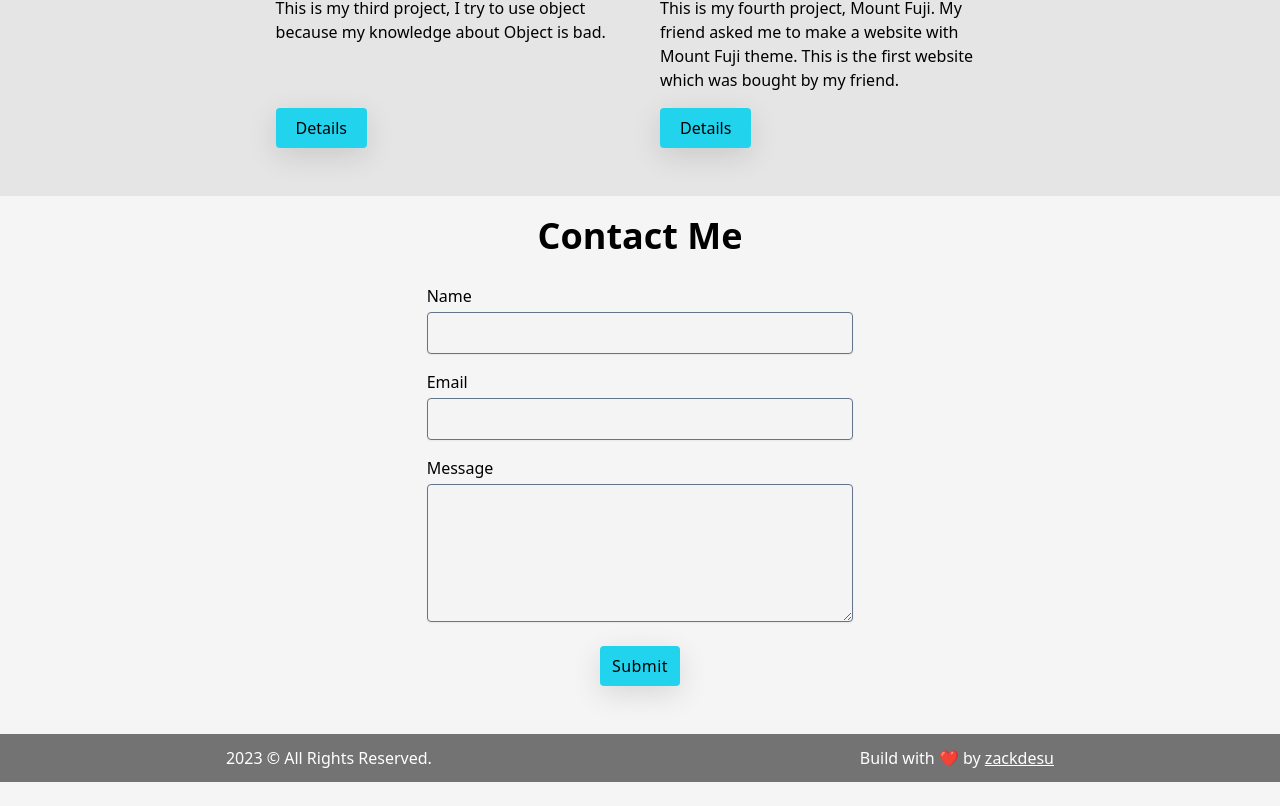
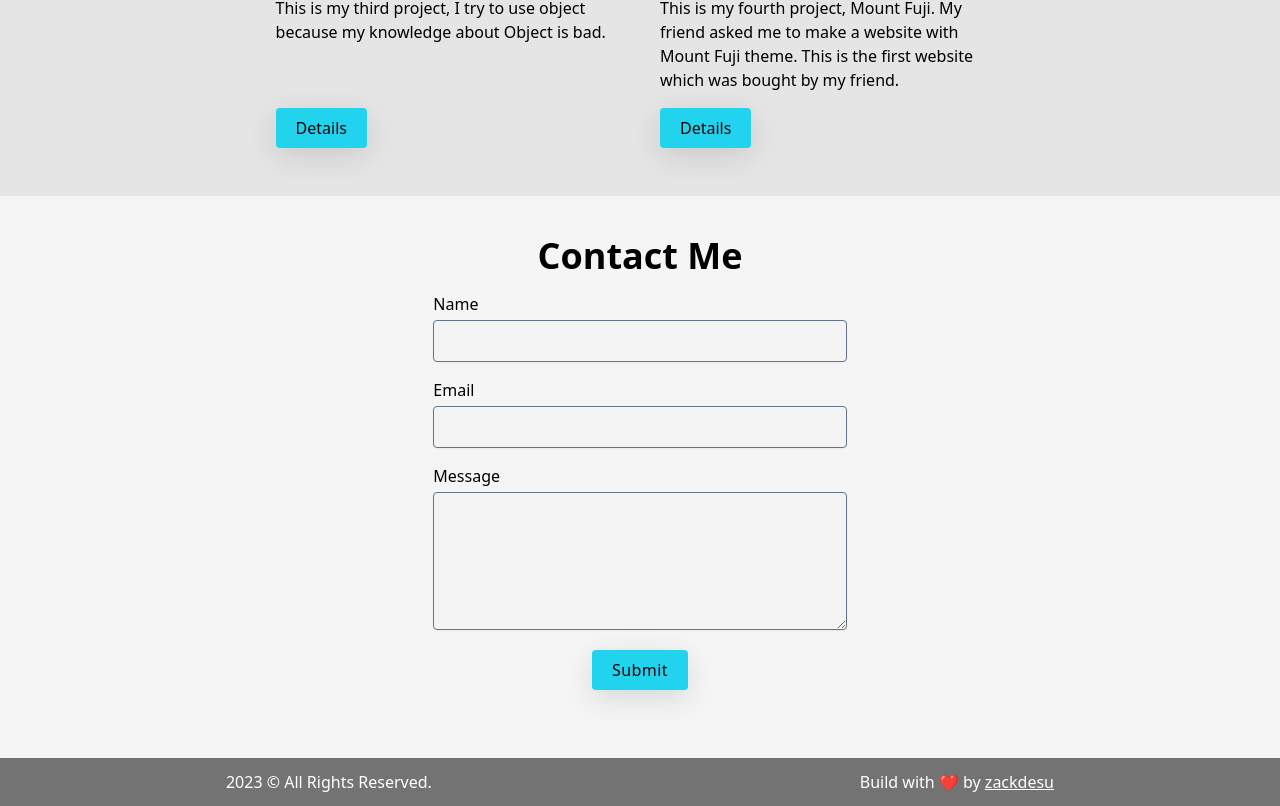
Before and after one commit to zackdesu/portfolio, a Next.js app: page / in a window 1280 px wide. Shown: the part 2683-3489 px from the top of the page. Before the commit the page ends 3465 px from the top, so only its background shows below. Built offline with nearby package versions, Linux system fonts and the light colour scheme.

Commit message:
update button and remove margin h1

```diff
--- a/app/contact.jsx
+++ b/app/contact.jsx
@@ -66,10 +66,10 @@ const Contact = () => {
 
   return (
     <div
-      className="flex flex-col items-center justify-center my-5"
+      className="flex flex-col items-center justify-center px-5 py-10"
       id="contact"
     >
-      <h1 className="mb-3">Contact Me</h1>
+      <h1>Contact Me</h1>
       <form
         className="my-3 w-2/3 flex flex-col items-center"
         onSubmit={handleSubmit}
@@ -79,7 +79,7 @@ const Contact = () => {
         <TextAreaForm name="Message" />
         <button
           type="submit"
-          className="bg-cyan-400 dark:bg-cyan-700 rounded px-3 py-2 mt-3 shadow-[0_8px_30px_rgb(0,0,0,0.12)] font-medium tracking-wide"
+          className="bg-cyan-400 dark:bg-cyan-700 tracking-wide"
         >
           Submit
         </button>
```
